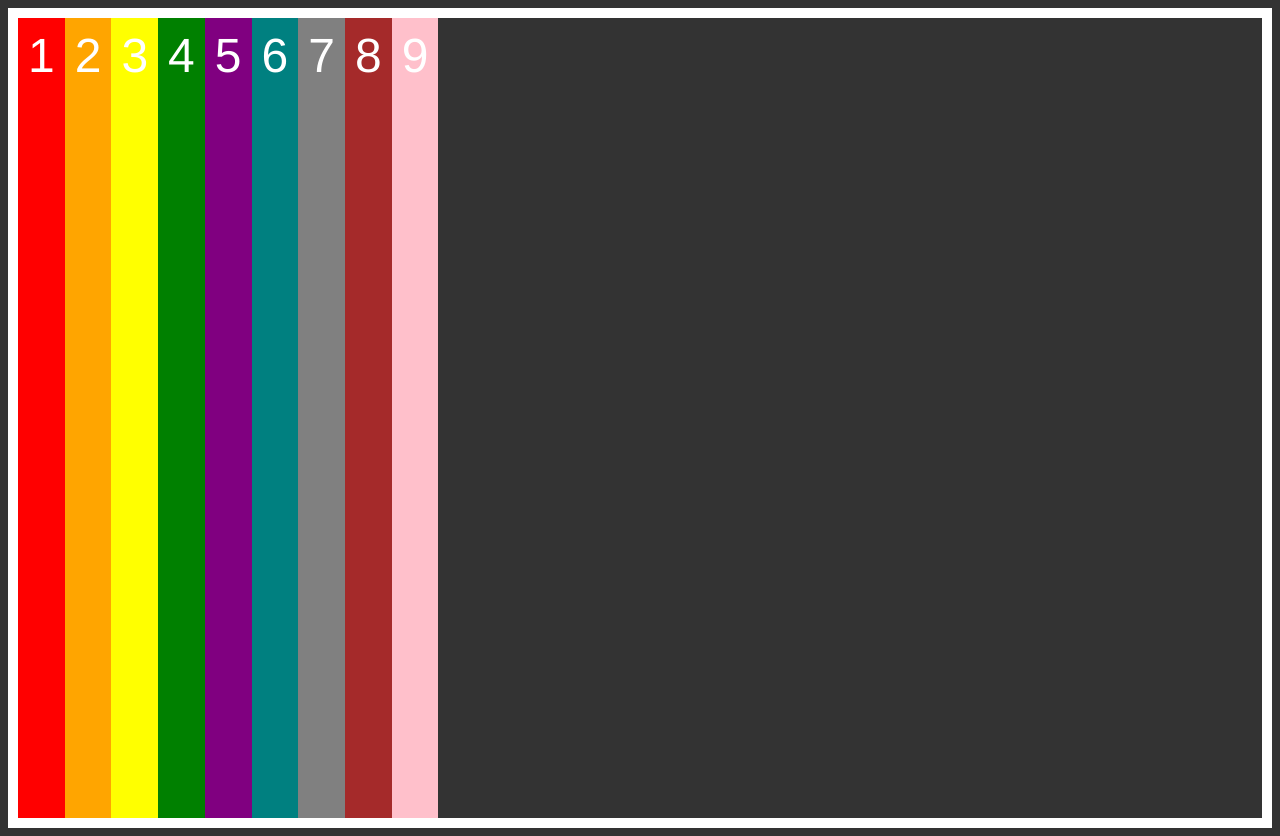
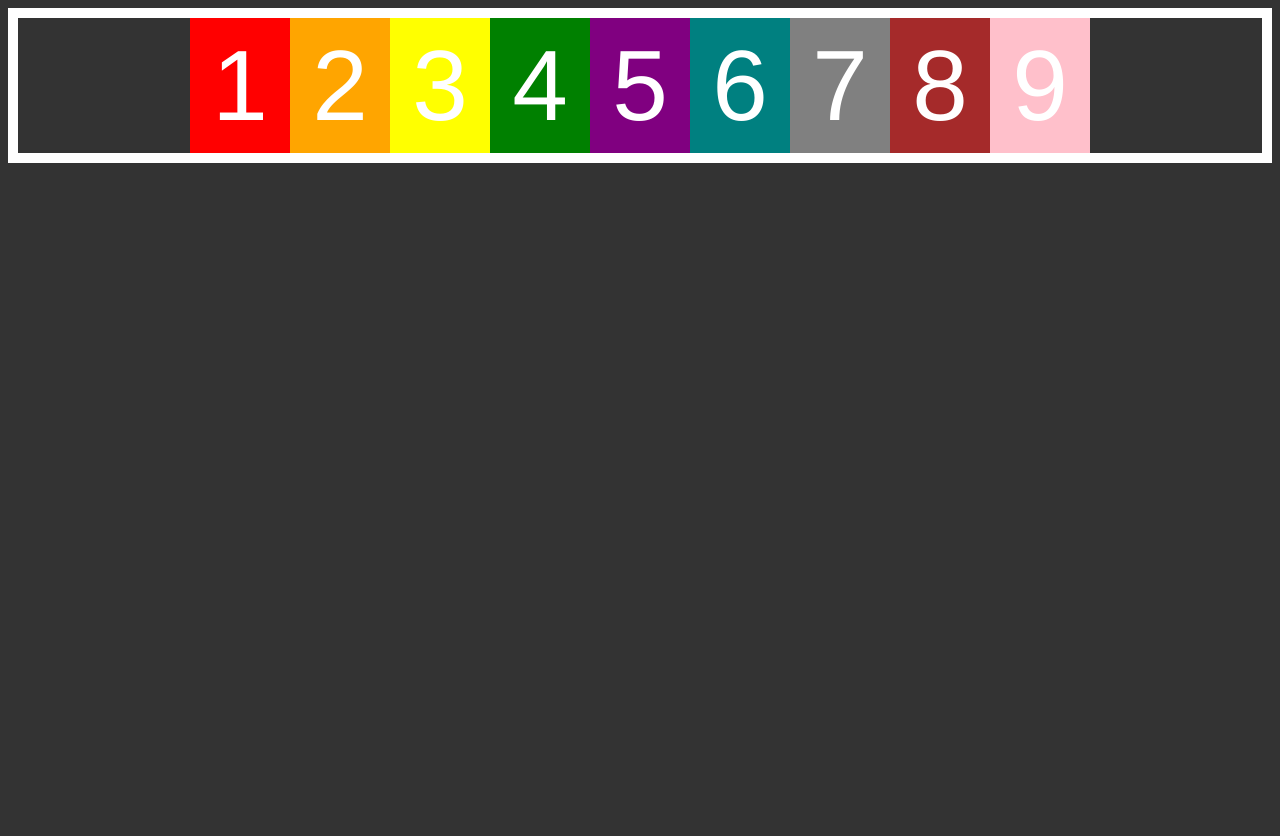
Before and after one commit to charlesmartinreed/web-development-advanced-course, a plain HTML site: page CSS-Animations/Flexbox/index.html in a window 1280 px wide. After the commit the page ends 800 px from the top, so only its background shows below. Drawn offline with Linux system fonts and the light colour scheme.

Commit message:
Demonstrate flex-direction, flex-wrap and justify-content.

```diff
--- a/CSS-Animations/Flexbox/style.css
+++ b/CSS-Animations/Flexbox/style.css
@@ -3,20 +3,41 @@ body {
 }
 
 .container {
-	height: 100vh;
-	margin: auto;
+	/* height: 100vh; */
 	border: 10px solid white;
 	/* by setting display to flex, this makes our container a FLEX CONTAINER */
 	display: flex;
+
+	/* default flex-direction is row */
+	/* flex-direction: row-reverse; */
+	/* flex-direction: column; */
+	/* flex-direction: column-reverse; */
+
+	/* default is no-wrap, which is why our flex-item's width specification wasn't work originally */
+	/* flex-wrap: wrap; */
+
+	/* wrap-reverse changes the start and end of the cross-axis */
+	/* flex-wrap: wrap-reverse; */
+
+	/* justify-content is for distributing space on the MAIN AXIS */
+	/* justify-content: flex-end; */
+	justify-content: center;
+	/* justify-content: space-between; */
+	/* justify-content: space-around; */
+
 }
 
 .box {
+	/* because these are inside of a FLEX CONTAINER, each box is a FLEX ITEM */
 	font-family: Helvetica, sans-serif;
-	font-size: 48px;
+	font-size: 100px;
 	padding: 10px;
 	text-align: center;
 	color: white;
 	box-sizing: border-box;
+
+	/* working with flex wrap */
+	width: 100px;
 }
 
 .box-1 { background-color: red; }
```
